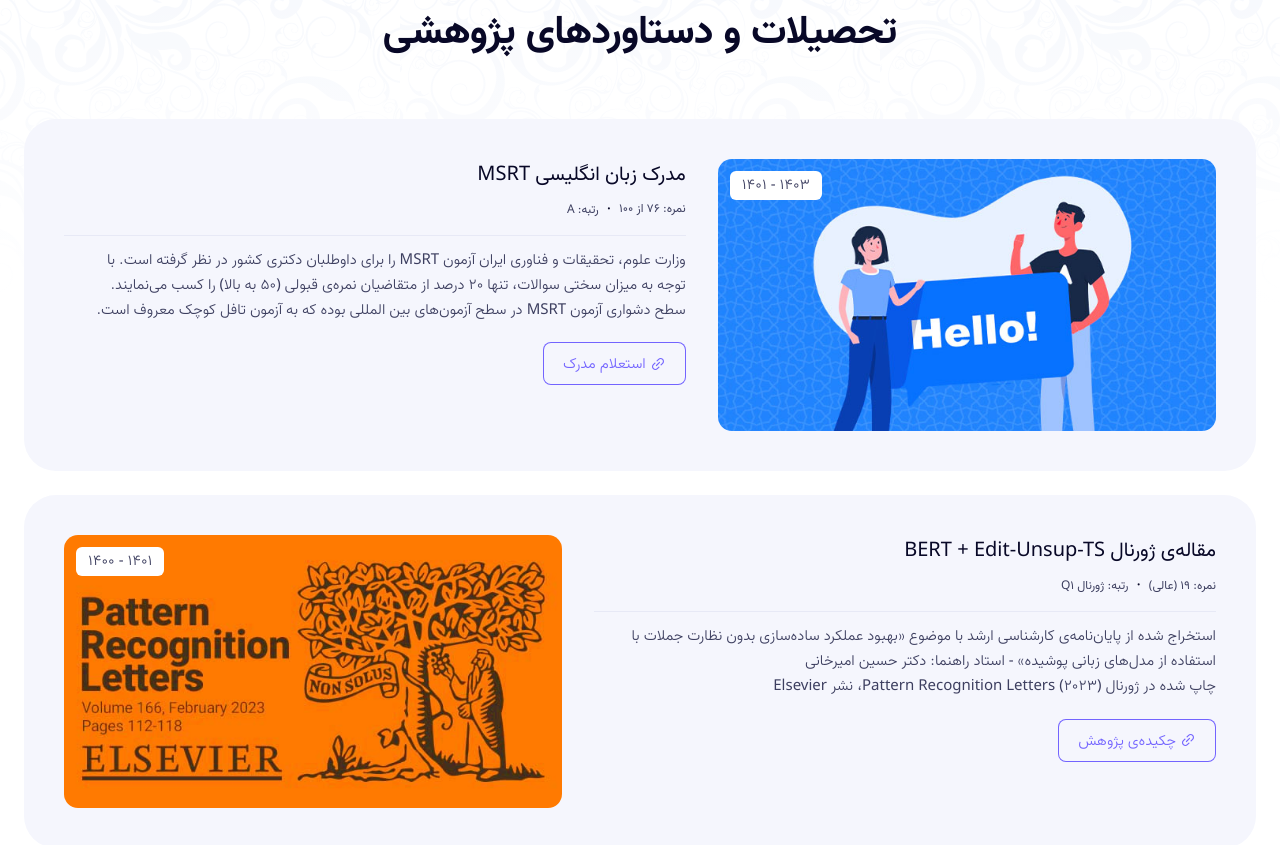
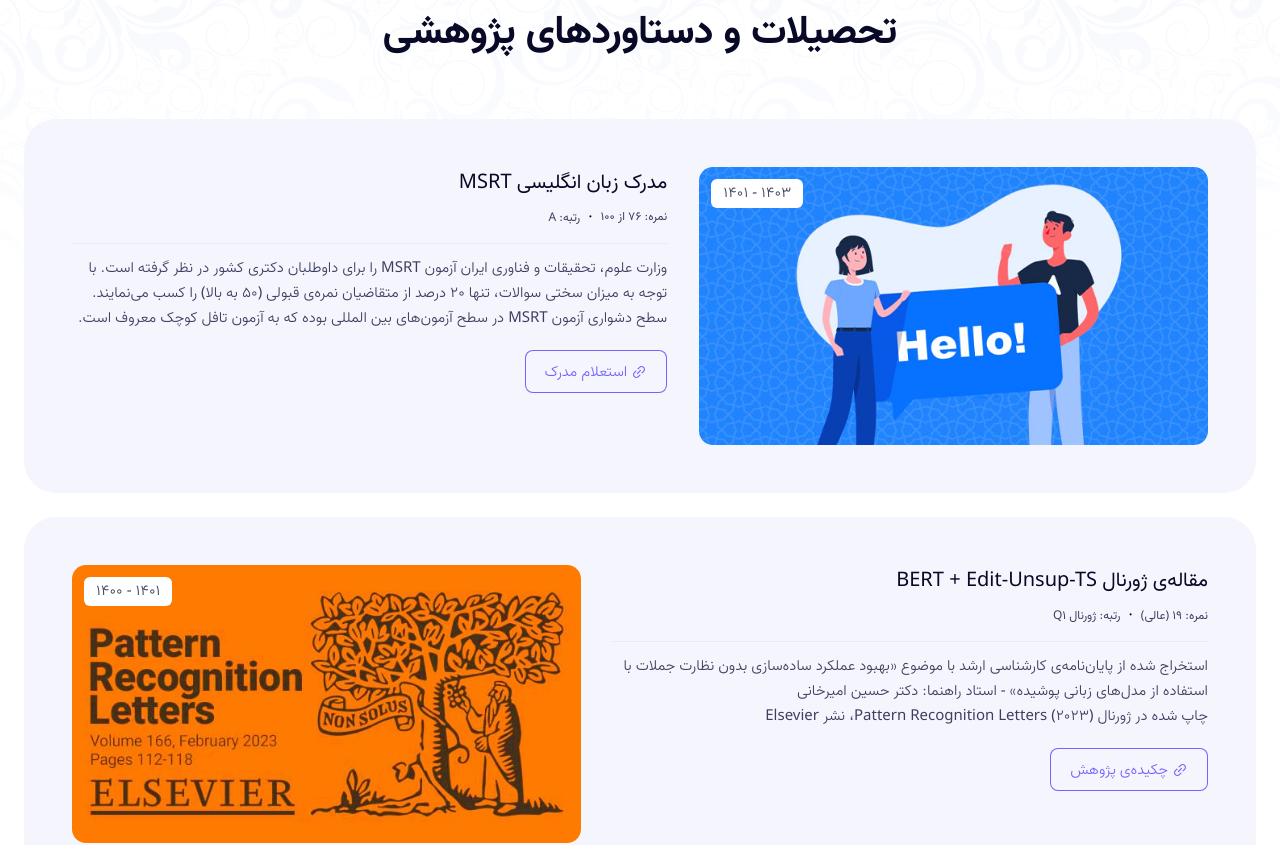
Before and after one commit to aminthemar/aminthemar-portfolio, a React (Create React App) app: page / in a window 1280 px wide. Shown: the part 1713-2558 px from the top of the page. Built offline with nearby package versions, Linux system fonts and the light colour scheme.

Commit message:
EduItem spacing

```diff
--- a/src/components/EduItem/EduItem.scss
+++ b/src/components/EduItem/EduItem.scss
@@ -5,7 +5,7 @@
     align-items: flex-start;
 
     gap: 2rem;
-    padding: 2.5rem;
+    padding: 3rem;
     margin: 0 0 1.5rem 0;
 
     background-color: var(--bg-lightmode-color);
@@ -16,14 +16,14 @@
         width: 65%;
     }
 
-    section {
-        width: 600px;
-    }
+    // section {
+    //     width: 600px;
+    // }
 
     @media screen and (max-width: 899px) {
         flex-direction: column-reverse;
         gap: 1rem;
-        padding: 1.25rem;
+        padding: 1.5rem;
         margin: 0 6rem 1.5rem 6rem;
 
         span {
```
